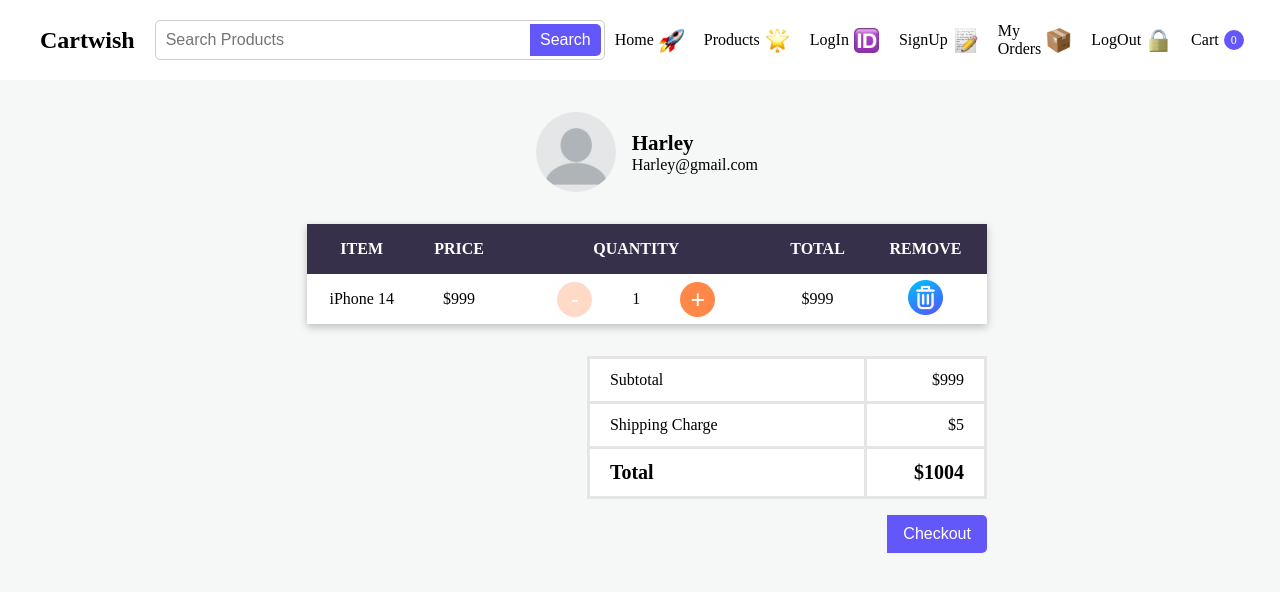
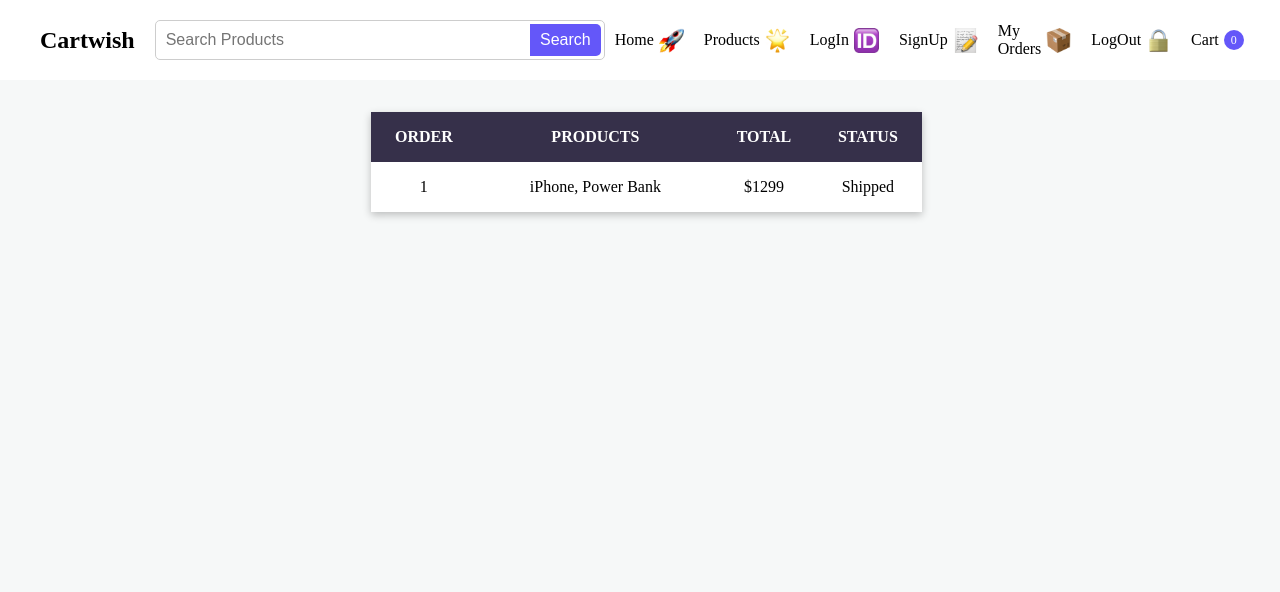
Before and after one commit to sara-akbarzadeh/Cartwish, a React (Vite) app: page /myorders in a window 1280 px wide. Shown: the top 592 px of the page. Built offline with nearby package versions, Linux system fonts and the light colour scheme.

Commit message:
added my order page

```diff
--- a/src/App.jsx
+++ b/src/App.jsx
@@ -6,6 +6,7 @@
 import ProductsPage from "./components/Products/ProductsPage";
 import SingleProductPage from "./components/Products/SingleProduct/SingleProductPage";
 import CartPage from "./components/Cart/CartPage";
+import MyOrderPage from "./components/MyOrder/MyOrderPage";
 
 const App = () => {
   return (
@@ -15,7 +16,8 @@
         {/* <HomePage /> */}
         {/* <ProductsPage /> */}
         {/* <SingleProductPage /> */}
-        <CartPage />
+        {/* <CartPage /> */}
+        <MyOrderPage />
       </main>
     </div>
   );
--- /dev/null
+++ b/src/components/MyOrder/MyOrderPage.css
@@ -0,0 +1,6 @@
+.myorder_page {
+  justify-content: center;
+  width: 50%;
+  margin: 0 auto;
+  padding: 32px 48px;
+}
--- /dev/null
+++ b/src/components/MyOrder/MyOrderPage.jsx
@@ -0,0 +1,22 @@
+import React from "react";
+import "./MyOrderPage.css";
+import Table from "../Common/Table";
+
+const MyOrderPage = () => {
+  return (
+    <section className="align_center myorder_page">
+      <Table headings={["Order", "Products", "Total", "Status"]}>
+        <tbody>
+          <tr>
+            <td>1</td>
+            <td>iPhone, Power Bank</td>
+            <td>$1299</td>
+            <td>Shipped</td>
+          </tr>
+        </tbody>
+      </Table>
+    </section>
+  );
+};
+
+export default MyOrderPage;
```
